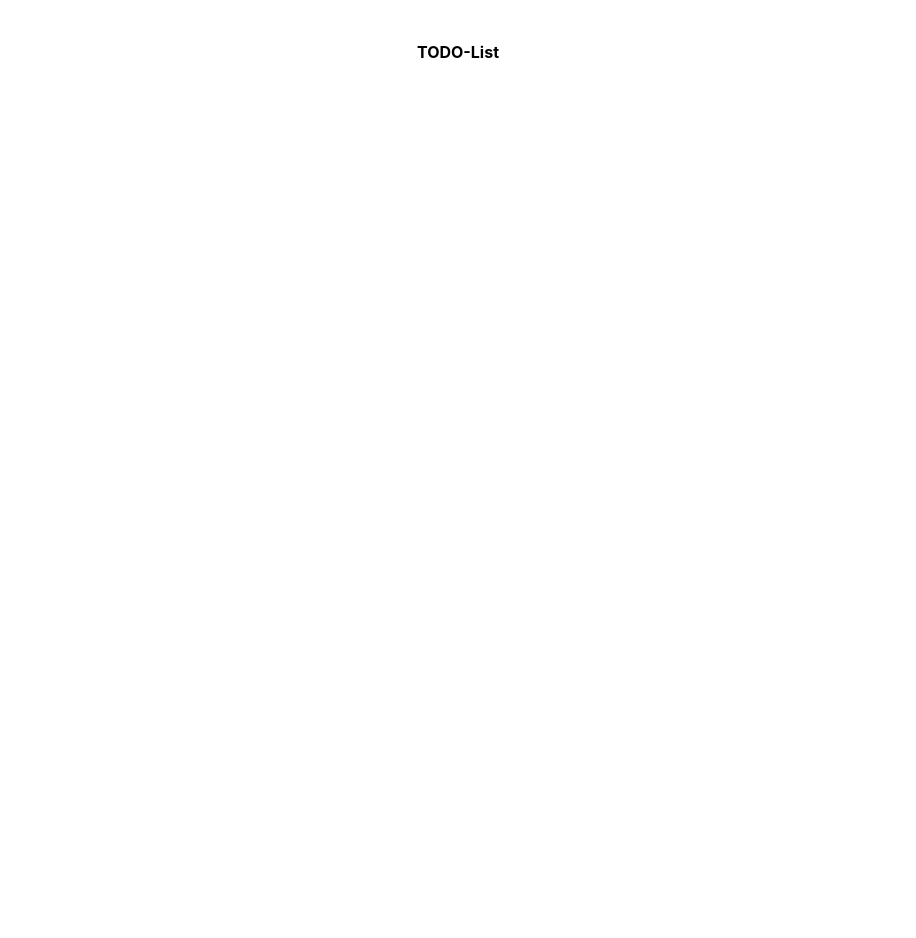
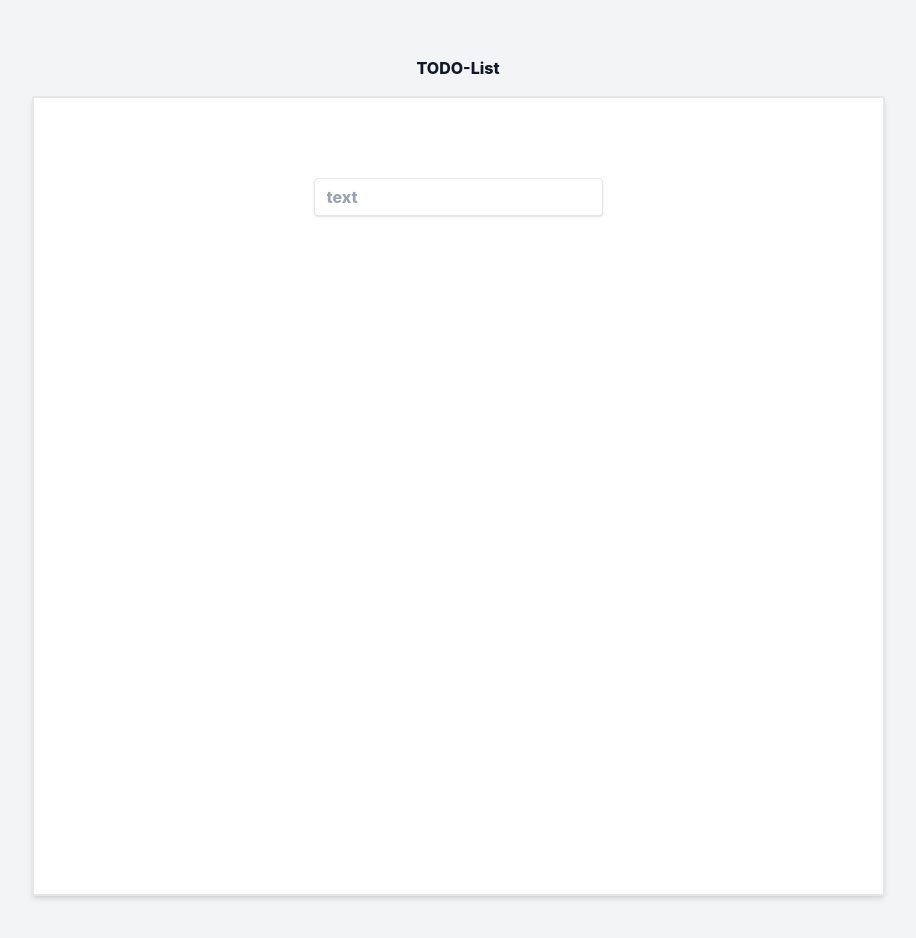
Before and after one commit to SaumyaSingh14-web/todo-list, a React (Create React App) app: page / in a window 1280 px wide. Shown: the top 938 px of the page, without its empty margins (182-1098 px from the left). Before the commit the page ends 800 px from the top, so only its background shows below. Built offline with nearby package versions, Linux system fonts and the light colour scheme.

Commit message:
inputbox added

```diff
--- a/src/App.js
+++ b/src/App.js
@@ -1,11 +1,21 @@
 function App() {
   return (
-    <div className="App">
-      <div className="flex justify-center font-bold mt-10">
-        {" "}
+    <div className="App bg-gray-100">
+      <div className="text-gray-900 text-center p-14 font-extrabold">
         TODO-List
-        <div className="flex justify-center">
-          <form action="" className="bg-white rounded-sm"></form>
+        <div className="flex justify-center mt-4 pb-5">
+          <form
+            action=""
+            className="bg-white shadow-md rounded-sm sm:p-36 sm:pt-6 lg:p-60 lg:pt-10 min-h-screen border-2"
+          >
+            <div className="m-10">
+              <input
+                type="text"
+                placeholder="text"
+                className="shadow appearance-none border rounded w-full py-2 px-3 text-gray-700 leading-tight focus:outline-none focus:shadow-sm"
+              />
+            </div>
+          </form>
         </div>
       </div>
     </div>
```
